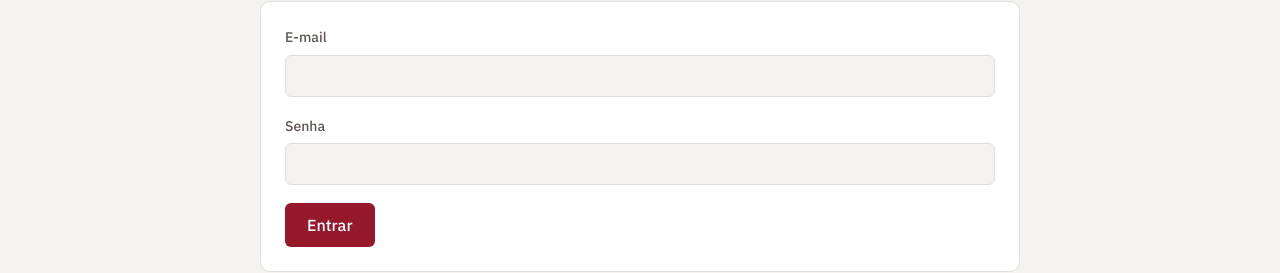
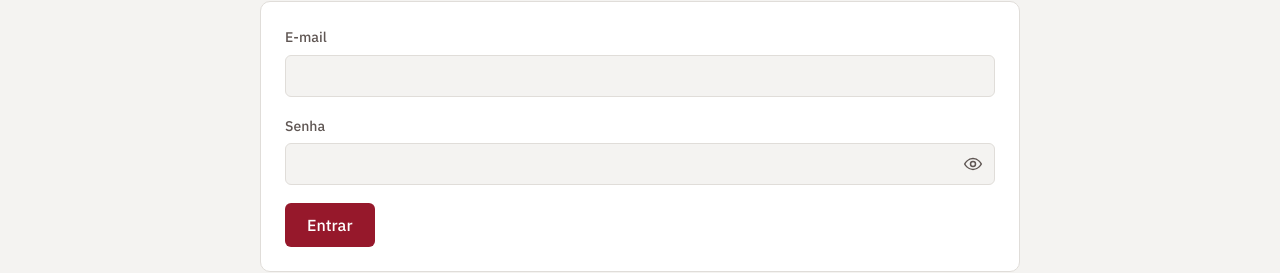
Before and after one commit to HenriqueTavares302/PortalDSM, a React (Vite) app: page /entrar in a window 1280 px wide. Shown: the part 305-578 px from the top of the page. Built offline with nearby package versions, Linux system fonts and the light colour scheme.

Commit message:
Adiciona botao para mostrar e ocultar a senha

```diff
--- /dev/null
+++ b/src/components/CampoSenha.jsx
@@ -0,0 +1,86 @@
+import { useState } from "react";
+
+function IconeOlho() {
+  return (
+    <svg
+      width="20"
+      height="20"
+      viewBox="0 0 24 24"
+      fill="none"
+      stroke="currentColor"
+      strokeWidth="1.8"
+      strokeLinecap="round"
+      strokeLinejoin="round"
+      aria-hidden="true"
+      focusable="false"
+    >
+      <path d="M2 12s3.6-6.5 10-6.5S22 12 22 12s-3.6 6.5-10 6.5S2 12 2 12z" />
+      <circle cx="12" cy="12" r="3" />
+    </svg>
+  );
+}
+
+function IconeOlhoCortado() {
+  return (
+    <svg
+      width="20"
+      height="20"
+      viewBox="0 0 24 24"
+      fill="none"
+      stroke="currentColor"
+      strokeWidth="1.8"
+      strokeLinecap="round"
+      strokeLinejoin="round"
+      aria-hidden="true"
+      focusable="false"
+    >
+      <path d="M10.6 6.1A9.9 9.9 0 0 1 12 5.5c6.4 0 10 6.5 10 6.5a17.7 17.7 0 0 1-3.4 4.2" />
+      <path d="M6.4 7.9A17.4 17.4 0 0 0 2 12s3.6 6.5 10 6.5a9.9 9.9 0 0 0 4-.8" />
+      <path d="M9.9 9.9a3 3 0 0 0 4.2 4.2" />
+      <line x1="3" y1="3" x2="21" y2="21" />
+    </svg>
+  );
+}
+
+function CampoSenha({
+  id = "senha",
+  name = "senha",
+  rotulo = "Senha",
+  valor,
+  aoAlterar,
+  autoComplete = "current-password",
+  ajuda,
+}) {
+  const [visivel, setVisivel] = useState(false);
+
+  return (
+    <div className="campo">
+      <label htmlFor={id}>{rotulo}</label>
+
+      <div className="campo-senha">
+        <input
+          id={id}
+          name={name}
+          type={visivel ? "text" : "password"}
+          autoComplete={autoComplete}
+          value={valor}
+          onChange={aoAlterar}
+        />
+        <button
+          type="button"
+          className="campo-senha-botao"
+          onClick={() => setVisivel((anterior) => !anterior)}
+          aria-pressed={visivel}
+          aria-label={visivel ? "Ocultar a senha" : "Mostrar a senha"}
+          title={visivel ? "Ocultar a senha" : "Mostrar a senha"}
+        >
+          {visivel ? <IconeOlhoCortado /> : <IconeOlho />}
+        </button>
+      </div>
+
+      {ajuda ? <span className="campo-ajuda">{ajuda}</span> : null}
+    </div>
+  );
+}
+
+export default CampoSenha;
--- a/src/index.css
+++ b/src/index.css
@@ -629,6 +629,41 @@ code {
   border-color: var(--vinho);
 }
 
+.campo-senha {
+  position: relative;
+  display: flex;
+}
+
+.campo-senha input {
+  flex: 1;
+  padding-right: 46px;
+}
+
+.campo-senha-botao {
+  position: absolute;
+  right: 4px;
+  top: 50%;
+  transform: translateY(-50%);
+  display: grid;
+  place-items: center;
+  width: 36px;
+  height: 36px;
+  background: none;
+  border: none;
+  border-radius: 6px;
+  cursor: pointer;
+  color: var(--tinta-suave);
+}
+
+.campo-senha-botao:hover {
+  color: var(--vinho);
+  background: var(--fundo);
+}
+
+.campo-senha-botao[aria-pressed="true"] {
+  color: var(--vinho);
+}
+
 .campo-ajuda {
   font-size: 13px;
   color: var(--tinta-suave);
--- a/src/pages/Cadastrar.jsx
+++ b/src/pages/Cadastrar.jsx
@@ -1,6 +1,7 @@
 import { useState } from "react";
 import { Link, useNavigate } from "react-router";
 import useAuth from "../hooks/useAuth";
+import CampoSenha from "../components/CampoSenha";
 
 const perfis = [
   { valor: "aluno", rotulo: "Aluno" },
@@ -24,7 +25,6 @@ function Cadastrar() {
   const { registrar } = useAuth();
   const navegar = useNavigate();
 
-  // Aluno entra direto; os outros perfis exigem o código guardado no servidor
   const exigeCodigo = formulario.papel !== "aluno";
 
   function alterarCampo(evento) {
@@ -82,18 +82,12 @@ function Cadastrar() {
           />
         </div>
 
-        <div className="campo">
-          <label htmlFor="senha">Senha</label>
-          <input
-            id="senha"
-            name="senha"
-            type="password"
-            autoComplete="new-password"
-            value={formulario.senha}
-            onChange={alterarCampo}
-          />
-          <span className="campo-ajuda">Pelo menos 8 caracteres.</span>
-        </div>
+        <CampoSenha
+          valor={formulario.senha}
+          aoAlterar={alterarCampo}
+          autoComplete="new-password"
+          ajuda="Pelo menos 8 caracteres."
+        />
 
         <div className="campo">
           <label htmlFor="papel">Perfil</label>
--- a/src/pages/Entrar.jsx
+++ b/src/pages/Entrar.jsx
@@ -1,6 +1,7 @@
 import { useState } from "react";
 import { Link, useLocation, useNavigate } from "react-router";
 import useAuth from "../hooks/useAuth";
+import CampoSenha from "../components/CampoSenha";
 
 function Entrar() {
   const [email, setEmail] = useState("");
@@ -12,7 +13,6 @@ function Entrar() {
   const navegar = useNavigate();
   const local = useLocation();
 
-  // Volta para a página que o usuário tentou abrir antes do login
   const destino = local.state?.de ?? "/";
 
   async function enviar(evento) {
@@ -51,16 +51,10 @@ function Entrar() {
           />
         </div>
 
-        <div className="campo">
-          <label htmlFor="senha">Senha</label>
-          <input
-            id="senha"
-            type="password"
-            autoComplete="current-password"
-            value={senha}
-            onChange={(e) => setSenha(e.target.value)}
-          />
-        </div>
+        <CampoSenha
+          valor={senha}
+          aoAlterar={(evento) => setSenha(evento.target.value)}
+        />
 
         <div className="acoes">
           <button className="botao" type="submit" disabled={enviando}>
```
